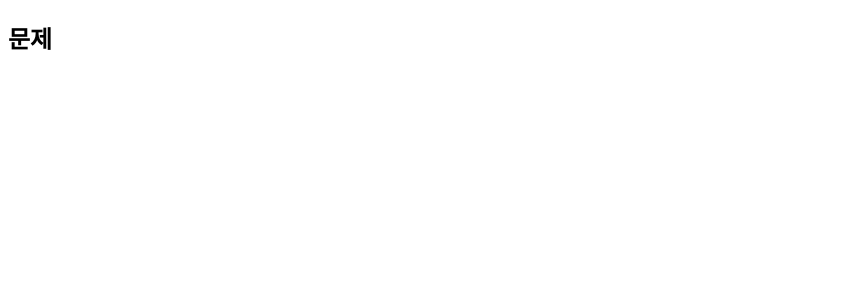
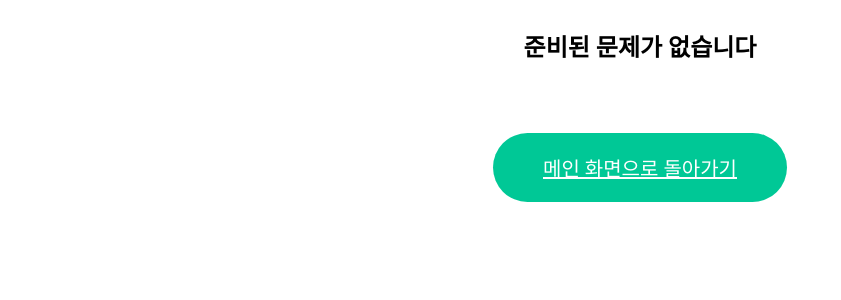
Before and after one commit to yoonhe/quiz_app, a React app: page /question/1 in a window 1280 px wide. Shown: the top 300 px of the page, without its empty margins (0-841 px from the left). Built offline with nearby package versions, Linux system fonts and the light colour scheme.

Commit message:
Feat : Question 페이지 생성

```diff
--- a/src/Question.jsx
+++ b/src/Question.jsx
@@ -1,3 +1,36 @@
+import { Link, useParams } from "react-router-dom";
+
+import * as Layout from "./style/Layout";
+import * as status from "./constants/status";
+
+import useQuestion from "./hooks/useQuestion";
+import Button from "./style/button";
+
 export default function Question() {
-  return <h2>문제</h2>;
+  const { id } = useParams();
+
+  const { question } = useQuestion({ id });
+
+  const { title, answers } = question || {};
+
+  return (
+    <Layout.Wrapper>
+      {question === status.NONE_DATA && (
+        <>
+          <h2>준비된 문제가 없습니다</h2>
+          <Button to="/" as={Link}>
+            메인 화면으로 돌아가기
+          </Button>
+        </>
+      )}
+      <h2>{title}</h2>
+      <ul>
+        {answers?.map((answer, index) => (
+          <li key={index}>
+            <button>{answer}</button>
+          </li>
+        ))}
+      </ul>
+    </Layout.Wrapper>
+  );
 }
--- /dev/null
+++ b/src/style/Button.jsx
@@ -0,0 +1,15 @@
+import styled from "@emotion/styled";
+
+import COLORS from "../constants/color";
+
+const Button = styled.button`
+  margin-top: 50px;
+  padding: 20px 50px;
+  background: ${COLORS.GREEN};
+  font-size: 20px;
+  color: #fff;
+  border-radius: 50px;
+  cursor: pointer;
+`;
+
+export default Button;
--- /dev/null
+++ b/src/style/Layout.jsx
@@ -0,0 +1,14 @@
+import styled from "@emotion/styled";
+
+const Wrapper = styled.main`
+  display: flex;
+  flex-direction: column;
+  justify-content: center;
+  align-items: center;
+  max-width: 500px;
+  height: 100%;
+  margin: 0 auto;
+  text-align: center;
+`;
+
+export { Wrapper };
--- a/src/style/globalStyle.js
+++ b/src/style/globalStyle.js
@@ -20,6 +20,14 @@
     background: none;
     outline: none;
   }
+
+  a {
+    text-decoration: none;
+  }
+
+  li {
+    list-style: none;
+  }
 `;
 
 export default globalStyle;
```
Also changed, not shown: src/fixtures/question.js (added, +9 -0 lines), 1 other file (tests, documents, lock files or other folders).
